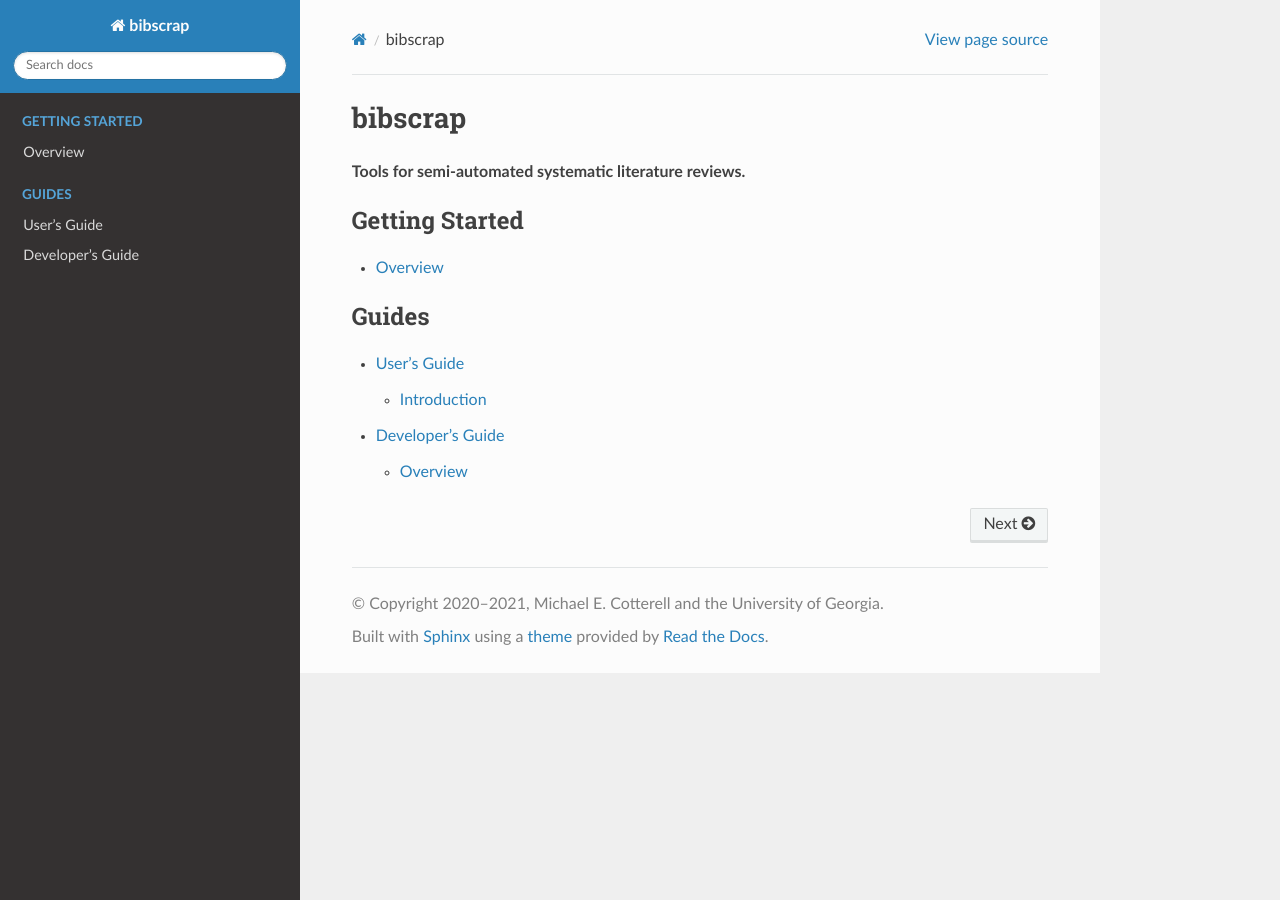
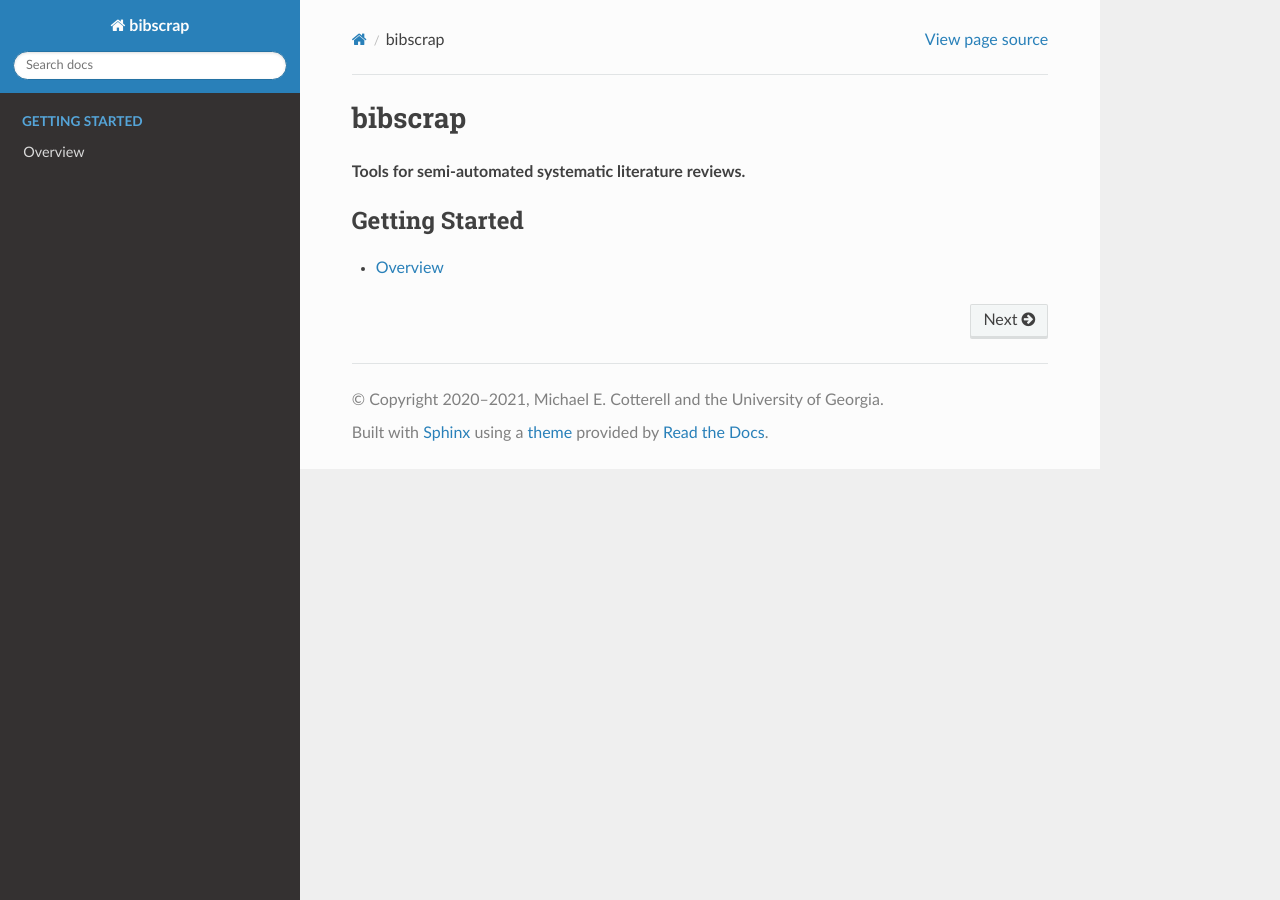
Before and after one commit to cotterell/bibscrap, a Sphinx documentation site: the page built from docs/index.rst, in a window 1280 px wide. Built offline with Sphinx 7.4.7 and the Read the Docs theme 2.0.0, drawn with Linux system fonts in a browser that asks for light colours.

Commit message:
updated docs

```diff
--- a/docs/index.rst
+++ b/docs/index.rst
@@ -4,14 +4,7 @@ bibscrap
 **Tools for semi-automated systematic literature reviews.**
 
 .. toctree::
-   :maxdepth: 2
+   :maxdepth: 1
    :caption: Getting Started
 
    overview
-
-.. toctree::
-   :maxdepth: 2
-   :caption: Guides
-
-   user
-   dev
```
